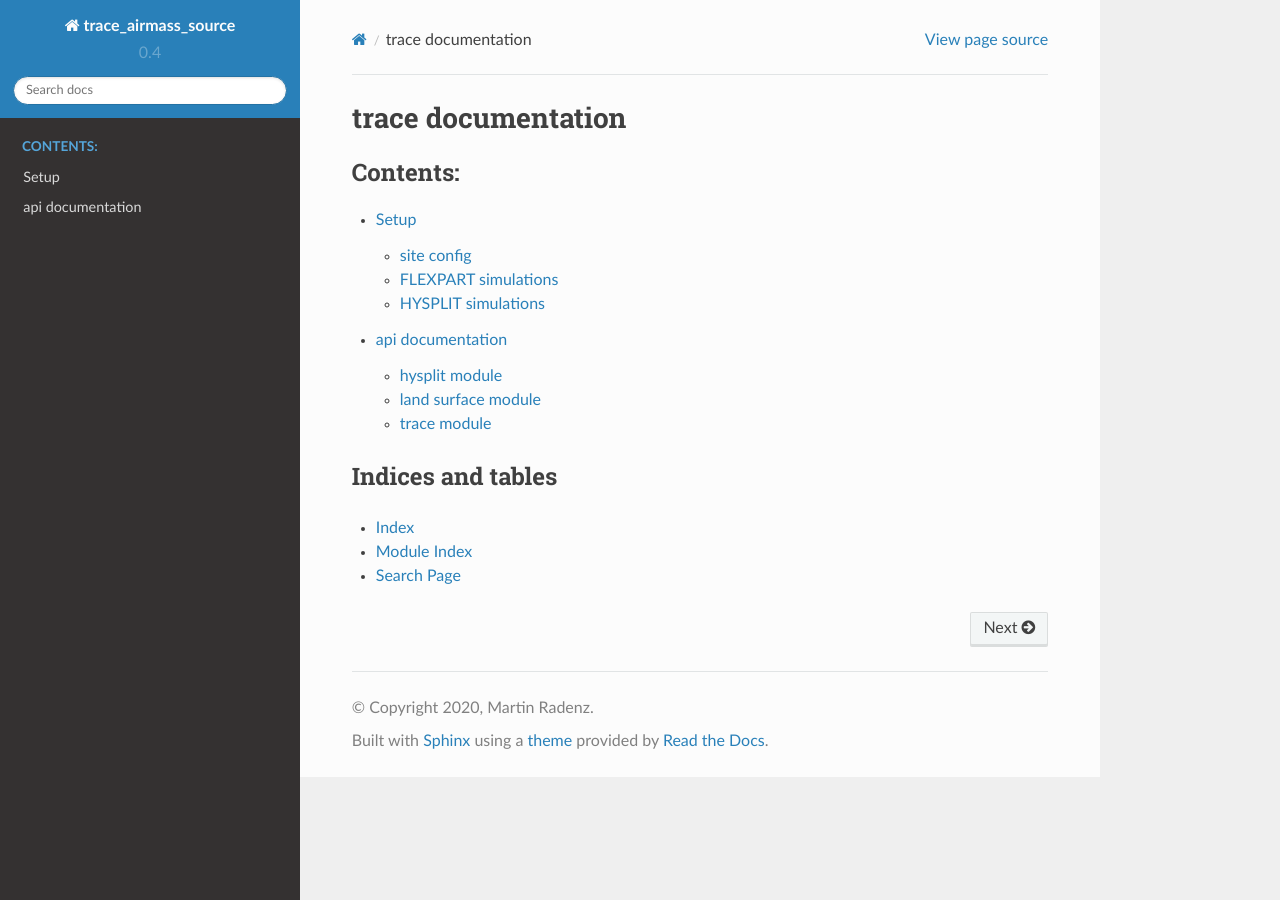
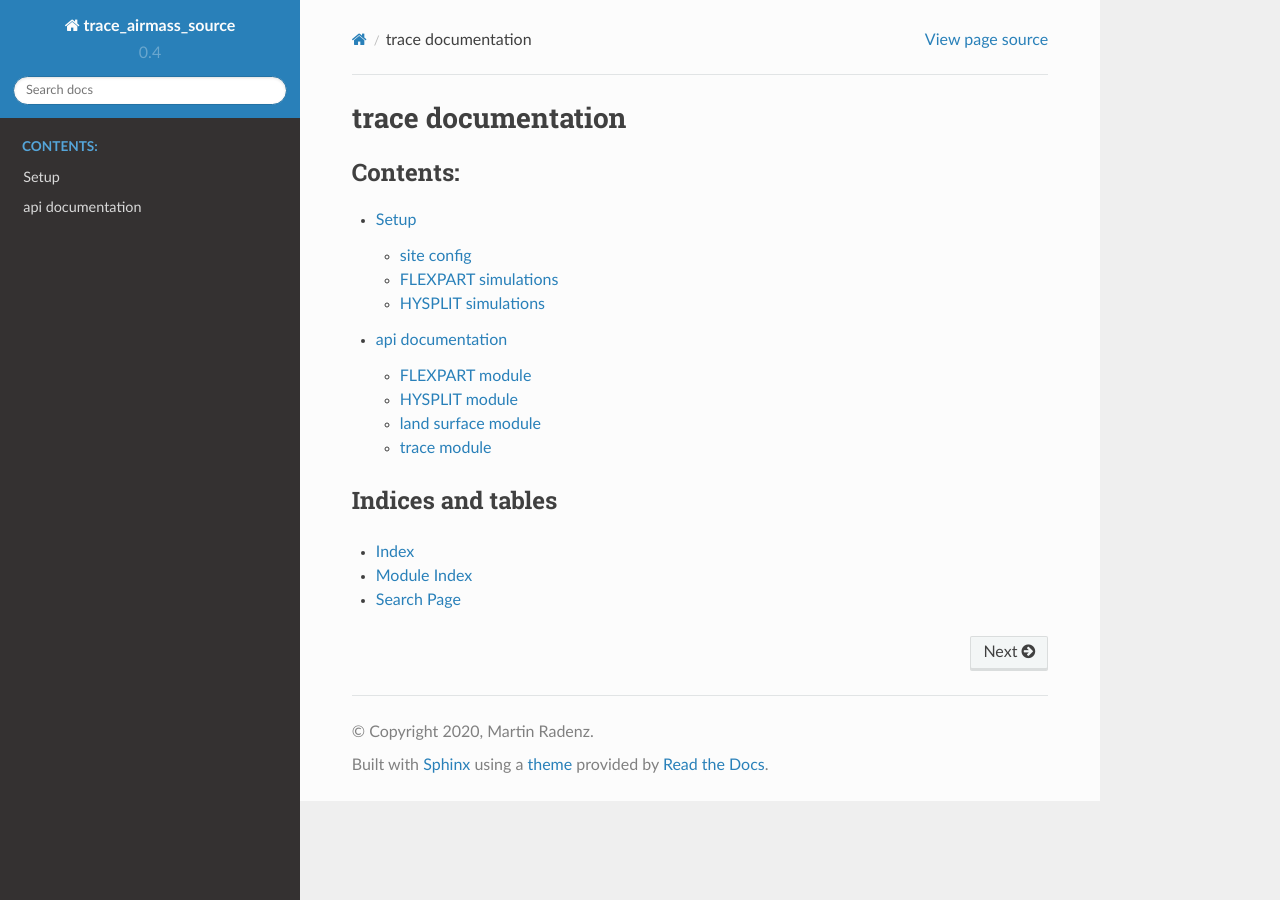
Before and after one commit to martin-rdz/trace_airmass_source, a Sphinx documentation site: the page built from docs/source/index.rst, in a window 1280 px wide. Built offline with Sphinx 7.4.7 and the Read the Docs theme 2.0.0, drawn with Linux system fonts in a browser that asks for light colours.

Commit message:
minor changes to documentation and flexpart plotting

```diff
--- a/docs/source/api_overview.rst
+++ b/docs/source/api_overview.rst
@@ -4,7 +4,12 @@
 api documentation
 #################
 
-hysplit module
+FLEXPART module
+---------------
+.. automodule:: trace_source.flexpart
+   :members:
+
+HYSPLIT module
 --------------
 .. automodule:: trace_source.hysplit
    :members:
--- a/docs/source/setup.rst
+++ b/docs/source/setup.rst
@@ -60,14 +60,14 @@ Config files are formatted with the `toml mini language <https://github.com/toml
 FLEXPART simulations
 ---------------------
 
-FLEXPART simulations are controlled with with template files in :file:`flexpart_simulations/`. Some settings are predefined in the :file:`*_template` files, `${var}` are adaped for each run with the python template library.
+FLEXPART simulations are controlled with with template files in :file:`flexpart_simulations/`. Some settings are predefined in the :file:`*_template` files, ``${var}`` are adaped for each run with the python template library.
 Per default, the particle positions during the backward simulation are dumped every 3 hours.
 
 
 HYSPLIT simulations
 ---------------------
 
-HYSPLIT backward trajectories are required, a 10-day 27-member ensemble setup is recommended. Please note that HYSPLIT itself is not provided within this package (The binary to run is `hyts_ens` with the respective `CONTROL` file).
+HYSPLIT backward trajectories are required, a 10-day 27-member ensemble setup is recommended. Please note that HYSPLIT itself is not provided within this package (The binary to run is ``hyts_ens`` with the respective ``CONTROL`` file).
 Meteorological input data for HYSPLIT are taken from the GDAS1 dataset (<https://www.ready.noaa.gov/gdas1.php>) provided by the Air Resources Laboratory (ARL) of the U.S. National Weather Service’s National Centers for Environmental Prediction (NCEP).
 An trajectory is calculated every 3h in steps of 500m. Conveniently the input trajectories are placed in the :file:`trajectories` directory.
 
```
Also changed, not shown: README.md (+2 -2 lines), 1 other file.
